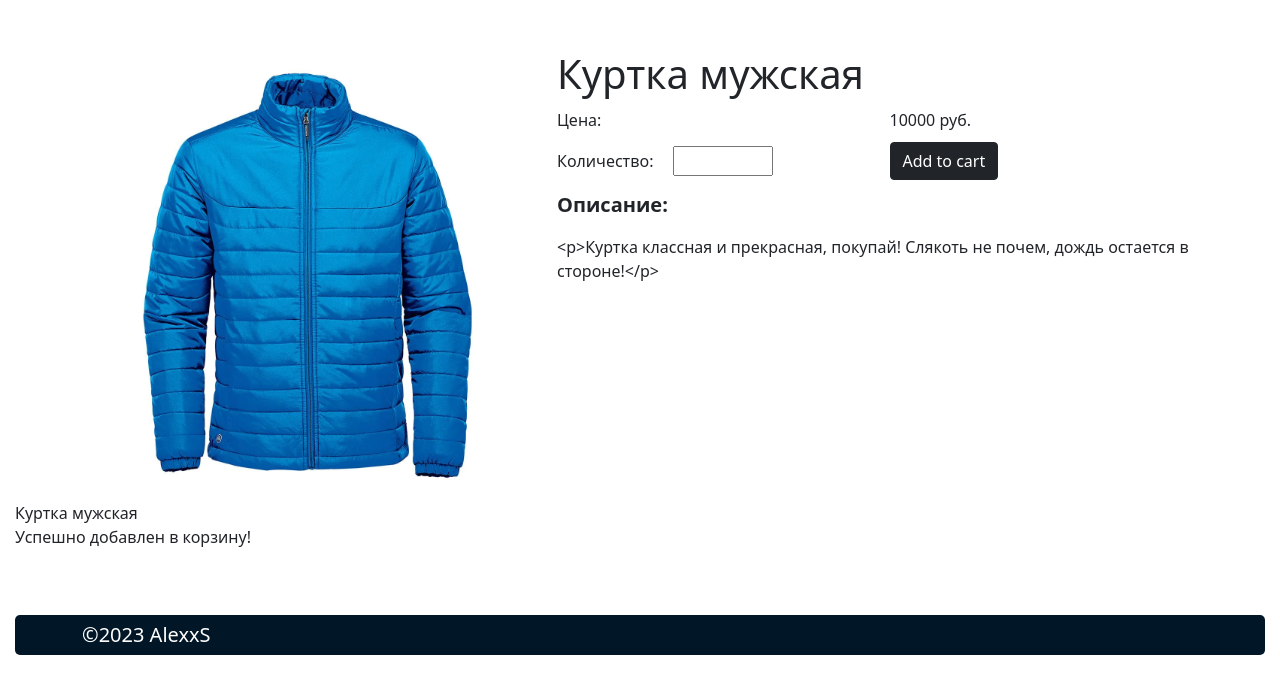
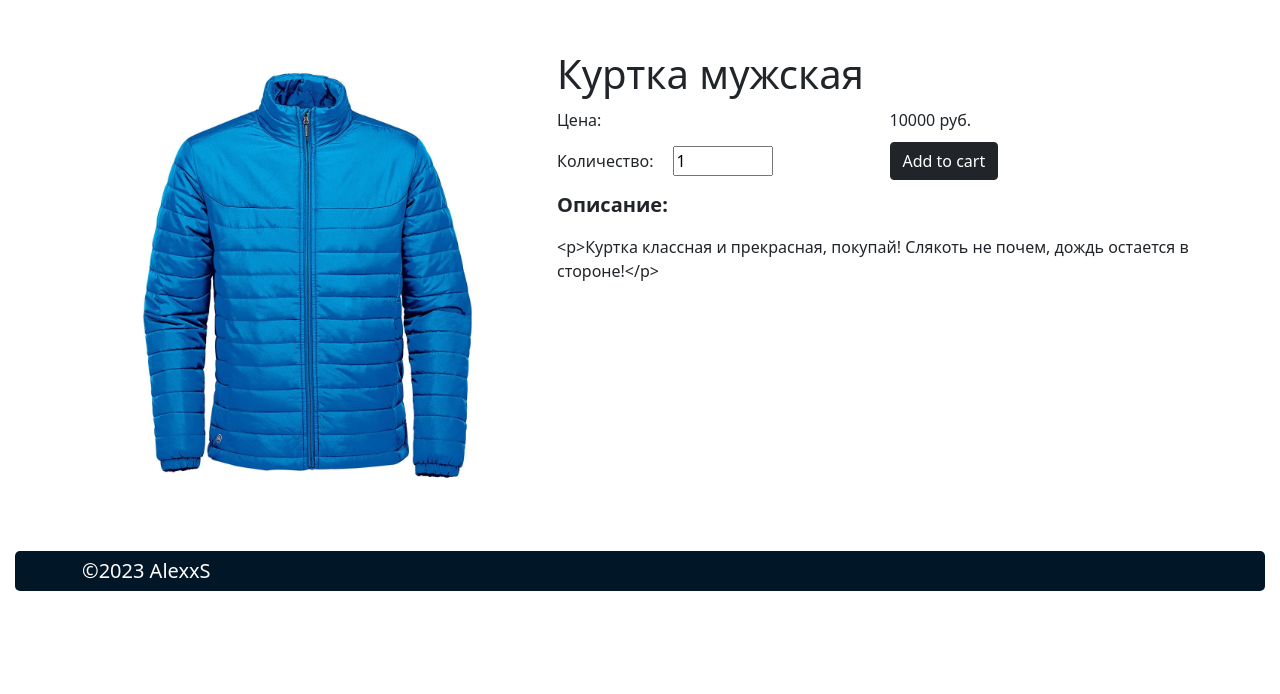
Before and after one commit to alexxsukhov/flask, a Flask app: page /product/jacket/ in a window 1280 px wide. Shown: the part 85-779 px from the top of the page. Run offline with Flask 3, Linux system fonts and the light colour scheme; some libraries are stand-ins or nearby versions.

Commit message:
fix moments views

```diff
--- a/static/css/custom.css
+++ b/static/css/custom.css
@@ -58,3 +58,6 @@ main {
   font-weight: bold;
   margin-bottom: 15px;
 }
+#add_to_cart {
+  display: none;
+}
--- a/templates/product.html
+++ b/templates/product.html
@@ -22,7 +22,7 @@
                     </div>
                     <div class="row align-items-center">
                         <div class="col-md-6">
-                            <div class="count">Количество: <input type="number" max="10" min="1"></div>
+                            <div class="count">Количество: <input value="1" type="number" max="10" min="1"></div>
                         </div>
                         <div class="col-md-6">
                             <div class="button">
```
